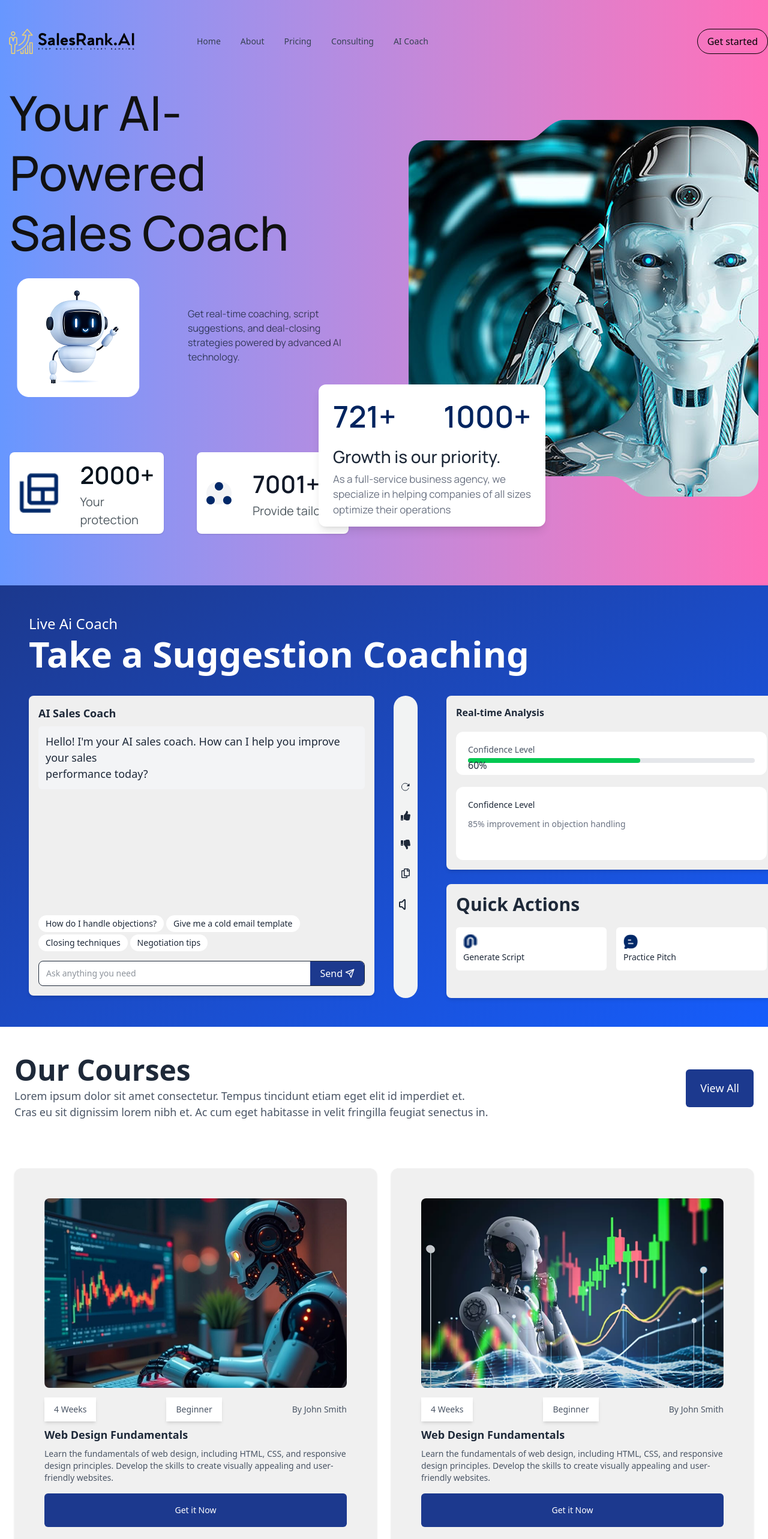
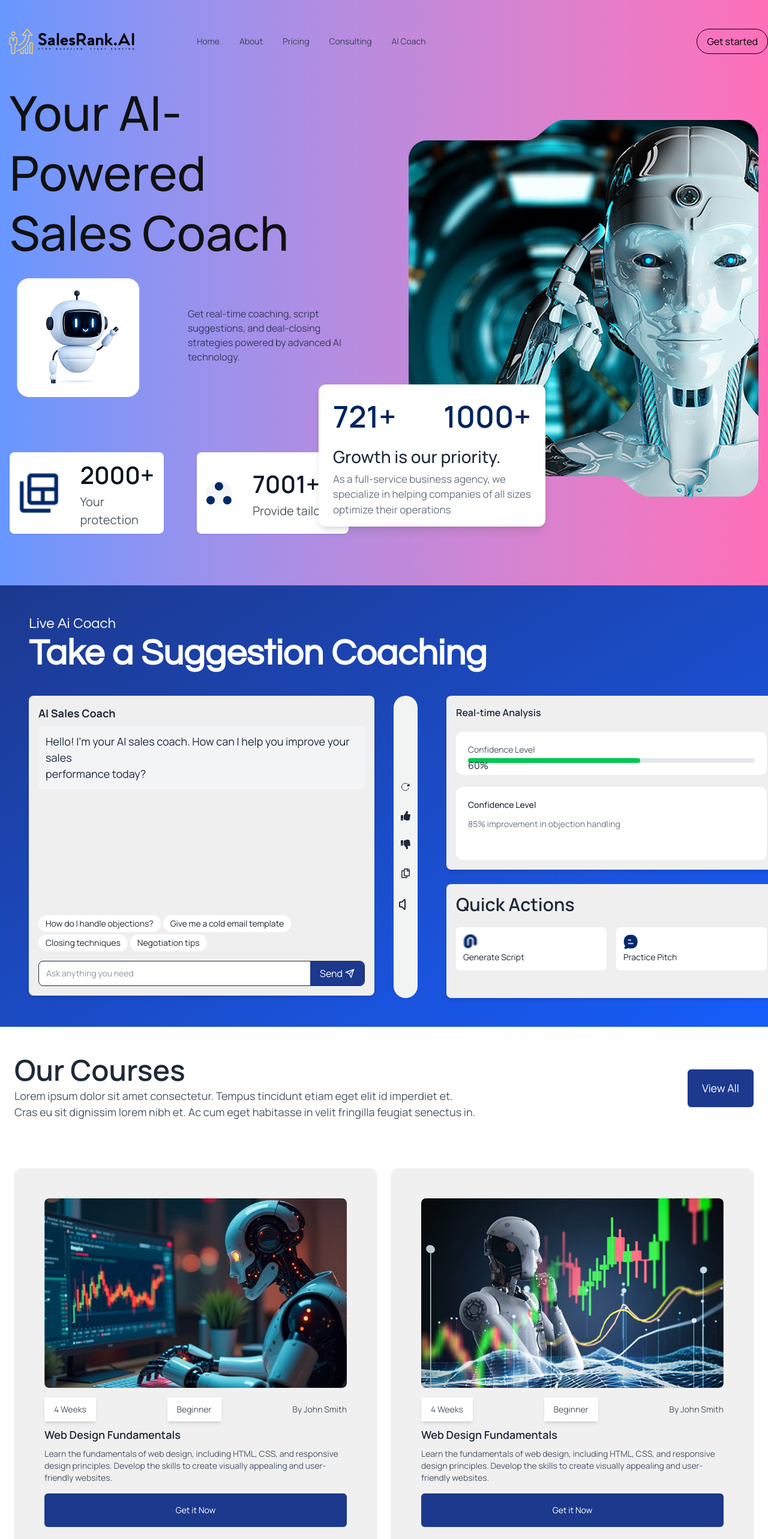
Before and after one commit to nayeemjim/task-with-functionalComponents, a React (Vite) app: page / in a window 1280 px wide. Shown: the top 2566 px of the page at 60% size. Built offline with nearby package versions, Linux system fonts and the light colour scheme.

Commit message:
FAQ section is completed

```diff
--- a/src/Components/FAQ.jsx
+++ b/src/Components/FAQ.jsx
@@ -38,7 +38,7 @@ function FAQ() {
 
   return (
     <section className="bg-[#FAFAFA]">
-      <div className="mx-auto px-6 pt-41 font-[Questrial] lg:max-w-[1440px]">
+      <div className="font-ques mx-auto px-6 pt-41 lg:max-w-[1440px]">
         <h3 className="mb-2 text-sm font-medium text-blue-600">
           Frequently asked questions
         </h3>
--- a/src/Components/Footer.jsx
+++ b/src/Components/Footer.jsx
@@ -13,7 +13,7 @@ import {
 export default function Footer() {
   return (
     <footer className="bg-gradient-to-r from-[#6797FFff] to-[#FF6FB9ff] py-[32px]">
-      <div className="mx-auto text-gray-800 lg:max-w-[1440px]">
+      <div className="font-manrope mx-auto text-gray-800 lg:max-w-[1440px]">
         {/* Newsletter CTA */}
         <div className="mt-16 mb-10 rounded-3xl bg-gradient-to-r from-blue-700 to-blue-500 p-10 text-center text-white">
           <h2 className="mb-3 text-[38px] font-semibold md:text-3xl">
--- a/src/Components/Form.jsx
+++ b/src/Components/Form.jsx
@@ -14,9 +14,9 @@ const Form = () => {
   return (
     <section className="bg-gradient-to-br from-blue-900 to-blue-600">
       {" "}
-      <div className="mx-auto p-6 text-white md:p-12 lg:max-w-[1440px]">
-        <h2 className="mb-1 text-2xl font-light">Live Ai Coach</h2>
-        <h1 className="mb-10 text-3xl font-bold md:text-4xl lg:text-6xl">
+      <div className="font-manrope mx-auto p-6 text-white md:p-12 lg:max-w-[1440px]">
+        <h2 className="font-ques mb-1 text-2xl font-light">Live Ai Coach</h2>
+        <h1 className="font-ques mb-10 text-3xl font-bold md:text-4xl lg:text-6xl">
           Take a Suggestion Coaching
         </h1>
 
--- a/src/Components/Navbar.jsx
+++ b/src/Components/Navbar.jsx
@@ -3,7 +3,7 @@ import React from "react";
 const Navbar = () => {
   return (
     <header className="bg-gradient-to-r from-[#6797FF] to-[#FF6FB9]">
-      <div className="mx-auto flex w-full items-center justify-between py-[45px] shadow-sm lg:max-w-[1440px]">
+      <div className="font-manrope mx-auto flex w-full items-center justify-between py-[45px] shadow-sm lg:max-w-[1440px]">
         {/* Logo for the given task*/}
         <div className="flex items-center">
           <img src="../public/img/salesRank.png" alt="SalesRank.AI Logo" />
--- a/src/Components/OurCourses.jsx
+++ b/src/Components/OurCourses.jsx
@@ -26,7 +26,7 @@ const courses = [
 const OurCourses = () => {
   return (
     <section className="bg-[#FAFAFA]">
-      <div className="mx-auto bg-white px-6 pt-12 lg:max-w-[1440px]">
+      <div className="font-manrope mx-auto bg-white px-6 pt-12 lg:max-w-[1440px]">
         {/* Header for the card making section*/}
         <div className="mb-8 flex items-center justify-between pb-12">
           <div>
--- a/src/index.css
+++ b/src/index.css
@@ -1,6 +1,8 @@
 @import url("https://fonts.googleapis.com/css2?family=Manrope:wght@200..800&display=swap");
+@import url("https://fonts.googleapis.com/css2?family=Manrope:wght@200..800&family=Questrial&display=swap");
 @import "tailwindcss";
 
 @theme {
   --font-manrope: "Manrope", sans-serif;
+  --font-ques: "Questrial", sans-serif;
 }
```
